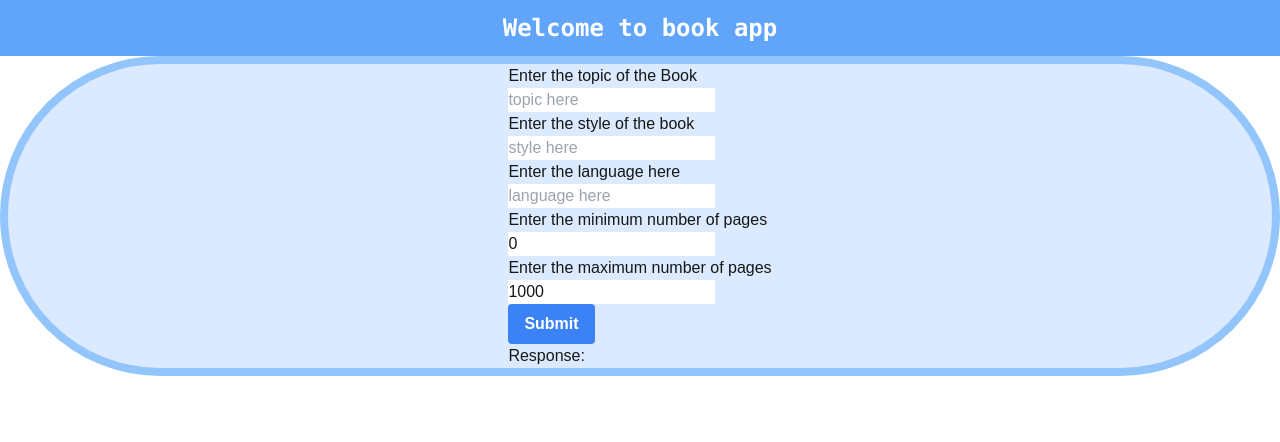
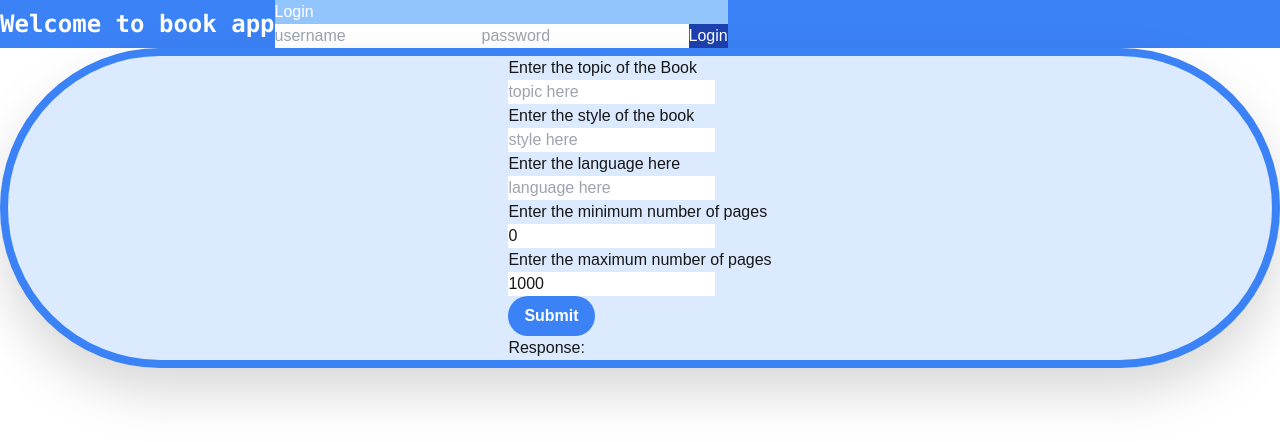
Before and after one commit to Hackathon-Book-App/book-app, a Next.js app in the folder frontend/: page / in a window 1280 px wide. Shown: the top 442 px of the page. Built offline with nearby package versions, Linux system fonts and the light colour scheme.

Commit message:
add login form

```diff
--- /dev/null
+++ b/frontend/app/components/login.tsx
@@ -0,0 +1,16 @@
+import book_properties from '@/app/page'
+export default function Login(){
+    return (
+        <>
+
+            <form>
+                <h1>Login </h1>
+                <input type="text" placeholder='username'/>
+                <input type="password" placeholder='password'/>
+                <button className='bg-blue-800'
+                    type="submit">Login</button>
+            </form>
+
+        </>
+    )
+}
--- a/frontend/app/login/page.tsx
+++ /dev/null
@@ -1,3 +0,0 @@
-export default function Login(){
-    return <h1>This is the login page</h1>
-}
--- a/frontend/app/page.tsx
+++ b/frontend/app/page.tsx
@@ -1,5 +1,6 @@
 'use client'
 import { useState ,FormEvent} from "react"
+import Login from "./components/login"
 
 
 export default function Home() {
@@ -55,7 +56,7 @@ export default function Home() {
       min_pages:e.target.value
   })
   }
-  function handeOnMaxChange(e: { target: { value: any } }){
+  function handleOnMaxChange(e: { target: { value: any } }){
     setBookProperties({
       ... book_properties,
       max_pages:e.target.value
@@ -65,16 +66,21 @@ export default function Home() {
 
   return(
       <>
+        <div className=" bg-blue-500 text-white flex items-center ">
+          <div className=" font-mono font-bold text-2xl  ">
+            <h1 >Welcome to book app</h1>
+          </div>
+          <div className="bg-blue-300 flex justify-end">
+            <Login/>
+          </div>
+        </div>
 
-        <h1 className=" font-mono pt-3 text-2xl flex h-14  flex justify-center bg-blue-400 text-white font-bold ">
-          Welcome to book app</h1>
-        <div className="w-30 border-blue-300 rounded-full border-8 bg-blue-100 h100 flex justify-center ">
+        <div className="w-30 drop-shadow-2xl border-blue-500 rounded-full border-8 bg-blue-100 h100 flex justify-center ">
           <form  onSubmit={onSubmit} >
             <p >Enter the topic of the Book </p>
             <input
               type="text"  placeholder="topic here"
               onChange={handleTopicChange} />
-
             <p>Enter the style of the book</p>
             <input type="text" placeholder="style here"
               onChange={handleStyleChange}/>
@@ -89,13 +95,13 @@ export default function Home() {
 
             <p>Enter the maximum number of pages</p>
             <input type="text" defaultValue="1000"
-              onChange={handeOnMaxChange}/>
+              onChange={handleOnMaxChange}/>
             <p> </p>
             <button className="bg-blue-500 hover:bg-blue-700 text-white
-            font-bold py-2 px-4 rounded" type='submit'>Submit</button>
+            border-radius
+            font-bold py-2 px-4 rounded-full" type='submit'>Submit</button>
 
             <p>Response: {recomandation.message}</p>
-
           </form>
         </div>
       </>
```
Also changed, not shown: frontend/app/components/sign_in.tsx (added), 1 other file (tests, documents, lock files or other folders).
